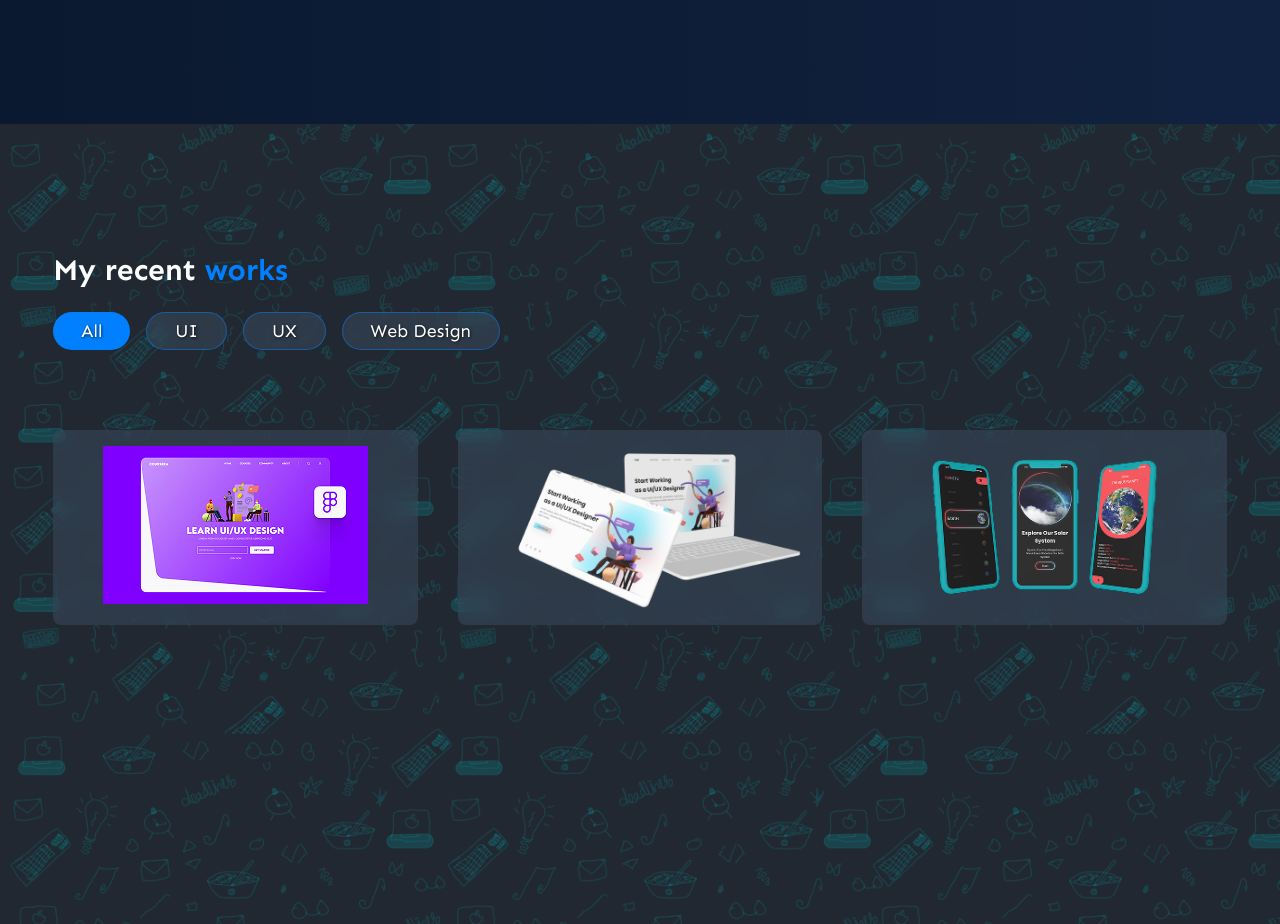
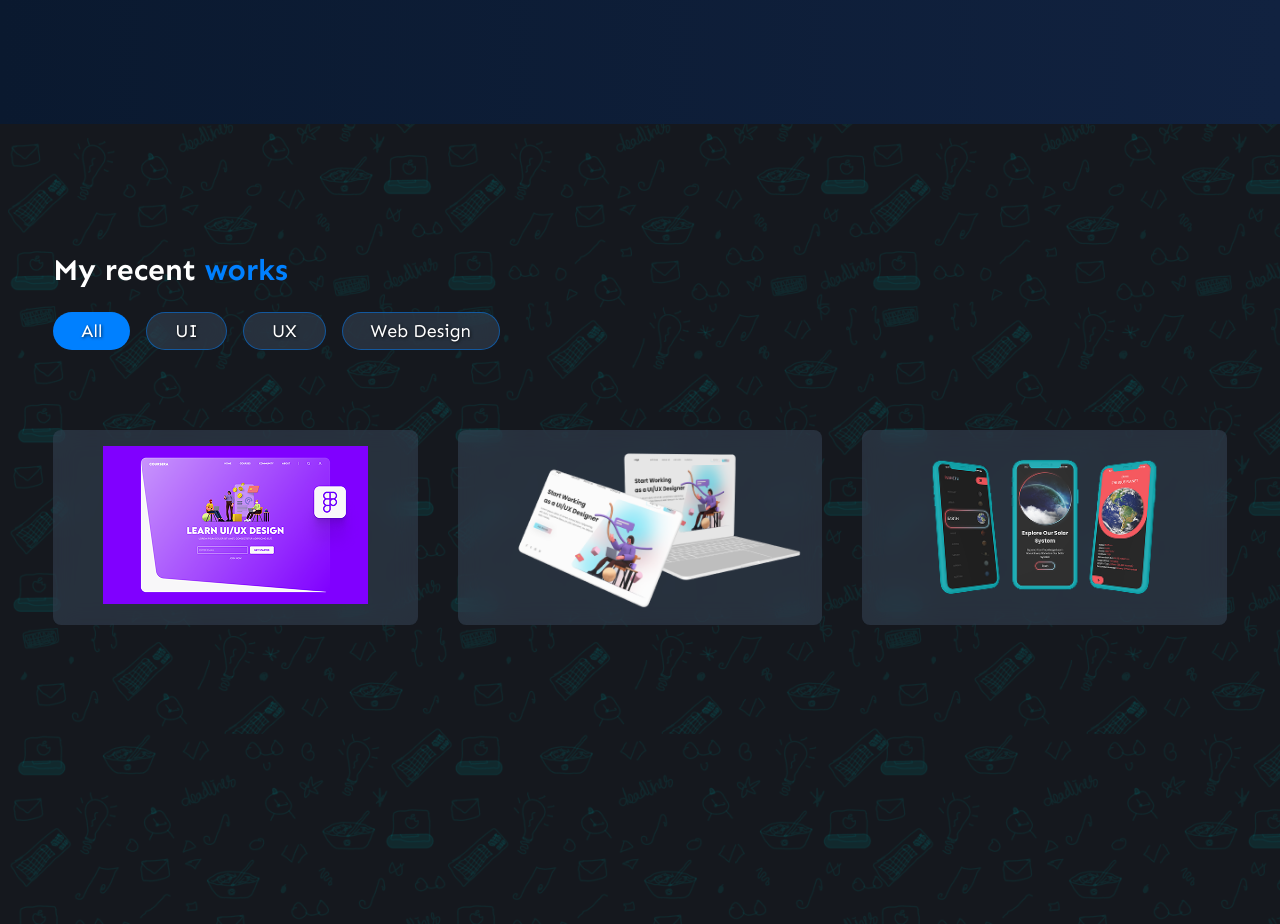
Before and after one commit to saidebinsabid/Protfolio_Tailwind-01, a plain HTML site: page index.html in a window 1280 px wide. Shown: the part 2220-3144 px from the top of the page. Drawn offline with nearby package versions, Linux system fonts and the light colour scheme.

Commit message:
black shade on project section

```diff
--- a/index.html
+++ b/index.html
@@ -138,7 +138,7 @@
   </section>
 
 
-  <section class="bg-[url('images/Projects_bg.png')] bg-cover bg-center bg-no-repeat min-h-screen">
+  <section class="bg-[url('images/Projects_bg.png')] bg-cover bg-center bg-no-repeat min-h-screen bg-black/40 bg-blend-overlay">
     <div class="w-11/12 mx-auto text-white py-5 lg:py-32 space-y-6">
       <h1 class="text-3xl font-bold text-center lg:text-left">My recent <span class="text-[#0080FF]">works</span></h1>
 
```
